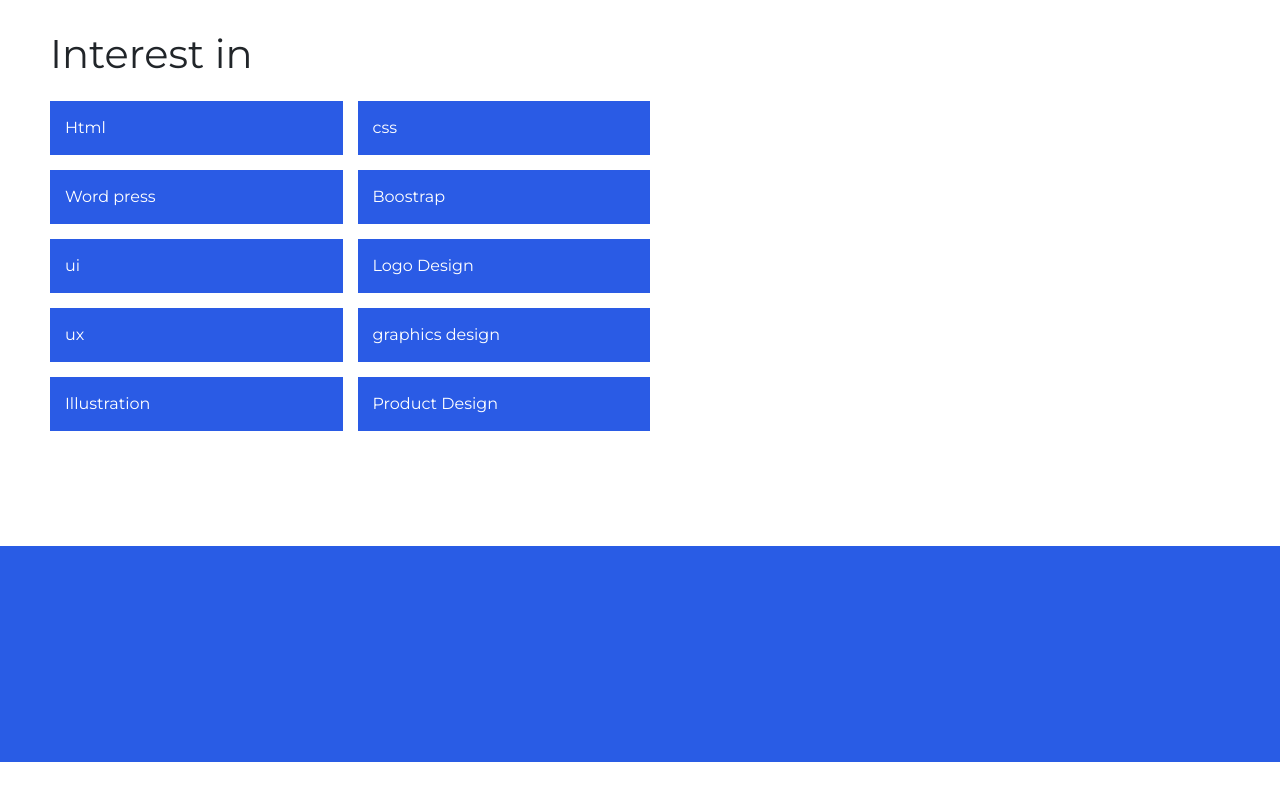
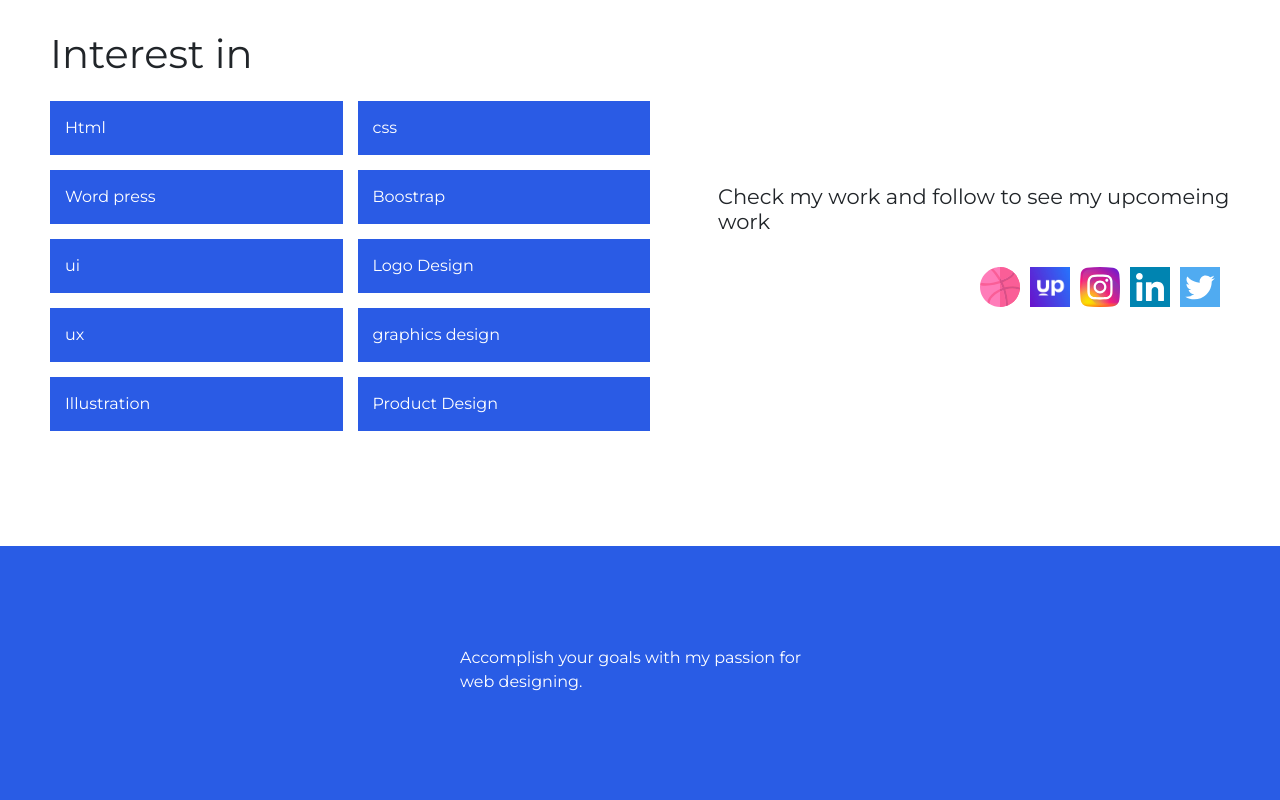
Before and after one commit to bharatnivas/portfolio, a plain HTML site: page index.html in a window 1280 px wide. Shown: the part 975-1775 px from the top of the page. Before the commit the page ends 1737 px from the top, so only its background shows below. Drawn offline with nearby package versions, Linux system fonts and the light colour scheme.

Commit message:
files updating

```diff
--- a/index.html
+++ b/index.html
@@ -110,6 +110,16 @@
         </div>
         </div>
           <div class="col-xl-6 col-lg-6">
+            <div class="socialprofile">
+            <h4>Check my work and follow to see my upcomeing work</h4>
+            <div class="social-icons">
+              <a href="#"><img src="twitter.svg"></a>
+              <a href="#"><img src="linkedin.svg"></a>
+              <a href="#"><img src="instagram.svg"></a>
+              <a href="#"><img src="uplabs.jpg"></a>
+              <a href="#"><img src="dribble.svg"></a>
+            </div>
+          </div>
           </div>
         </div>
         </div>
@@ -119,7 +129,9 @@
           <div class="col-lg-4">
           </div>
           <div class="col-lg-4">
-            <p>
+            <div class="footer-text">
+            <p>Accomplish your goals with my passion for web designing.</p>
+          </div>
           </div>
           <div class="col-lg-4">
           </div>
--- a/styles.css
+++ b/styles.css
@@ -97,3 +97,18 @@ p.one {
 	background-color:#295CE5;
 	padding: 100px;
 }
+.social-icons img{
+  width:50px;
+  float: right;
+  padding:0 10px 0 0;
+}
+.socialprofile {
+    margin: 25% 50px 0 53px;
+}
+.socialprofile > h4 {
+    font-size: 21px;
+    padding: 0 0 24px 0;
+}
+.footer-text p{
+	color:#fff;
+}
```
Also changed, not shown: dribble.svg (added), instagram.svg (added), linkedin.svg (added), uplabs.jpg (added).
